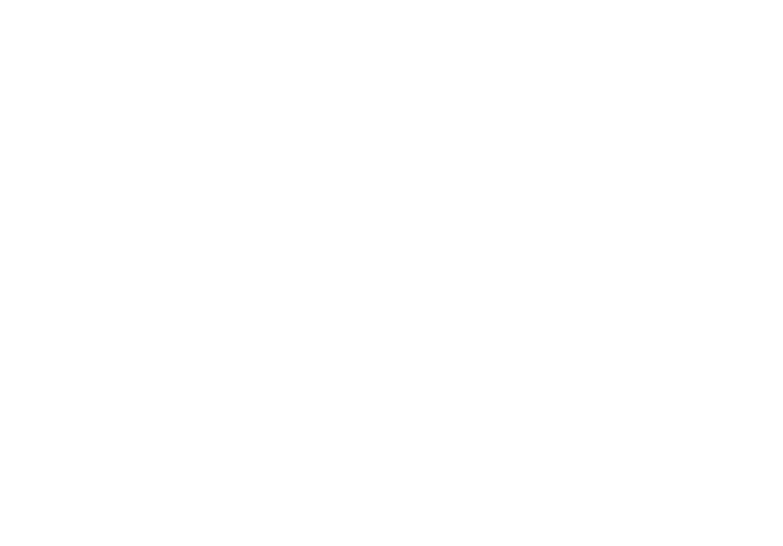
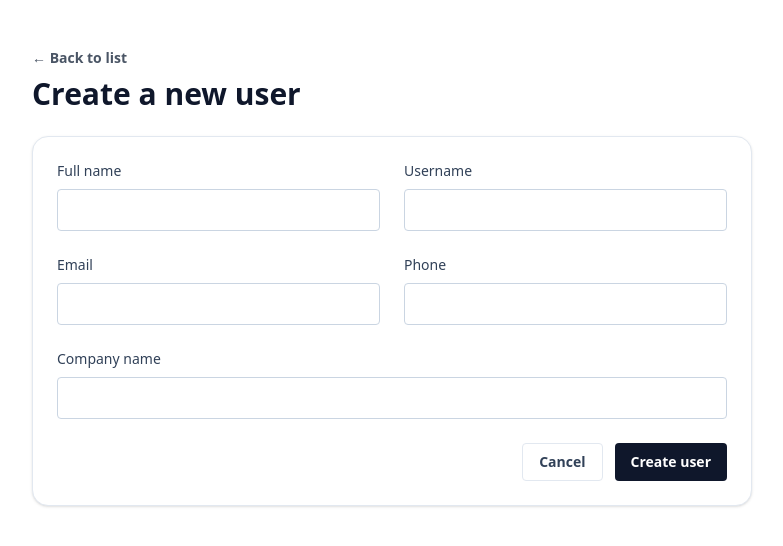
Before and after one commit to enesdmc0/minticity-case, a Next.js app: page /users/new in a window 1280 px wide. Before the commit this address had no page. Shown: the top 546 px of the page, without its empty margins (248-1031 px from the left). Built offline with nearby package versions, Linux system fonts and the light colour scheme.

Commit message:
feat: add create user form (#5)

```diff
--- a/app/page.tsx
+++ b/app/page.tsx
@@ -1,9 +1,14 @@
 import Link from 'next/link';
 import UsersTable from '@/components/users-table';
+import { getLocalUsers } from '@/lib/local-users';
 import { fetchUsers } from '@/lib/users';
 
 const Home = async () => {
-  const users = await fetchUsers();
+  const [remoteUsers, localUsers] = await Promise.all([
+    fetchUsers(),
+    getLocalUsers(),
+  ]);
+  const users = [...localUsers, ...remoteUsers];
 
   return (
     <main className="mx-auto flex max-w-6xl flex-col gap-6 px-6 py-12">
--- a/app/users/[id]/page.tsx
+++ b/app/users/[id]/page.tsx
@@ -1,6 +1,8 @@
 import Link from "next/link";
 import { notFound } from "next/navigation";
+import { findLocalUserById } from "@/lib/local-users";
 import { fetchUserById } from "@/lib/users";
+import type { User } from "@/lib/types";
 
 type UserDetailPageProps = {
   params: Promise<{
@@ -16,9 +18,14 @@
     notFound();
   }
 
-  const user = await fetchUserById({ id: userId });
+  let user: User | undefined;
+  try {
+    user = await fetchUserById({ id: userId });
+  } catch {
+    user = await findLocalUserById(userId);
+  }
 
-  if (!user?.id) {
+  if (!user) {
     notFound();
   }
 
--- /dev/null
+++ b/app/users/new/actions.ts
@@ -0,0 +1,57 @@
+"use server";
+
+import { revalidatePath } from "next/cache";
+import { saveLocalUser } from "@/lib/local-users";
+import type { User } from "@/lib/types";
+
+export type CreateUserFormState = {
+  success: boolean;
+  message: string;
+};
+
+const validateEmail = (email: string) => /\S+@\S+\.\S+/.test(email);
+
+export const createUserAction = async (
+  _prevState: CreateUserFormState,
+  formData: FormData,
+): Promise<CreateUserFormState> => {
+  const name = formData.get("name")?.toString().trim();
+  const username = formData.get("username")?.toString().trim();
+  const email = formData.get("email")?.toString().trim();
+  const phone = formData.get("phone")?.toString().trim();
+  const company = formData.get("company")?.toString().trim();
+
+  if (!name || !username || !email || !phone || !company) {
+    return { success: false, message: "All fields are required." };
+  }
+
+  if (!validateEmail(email)) {
+    return { success: false, message: "Please enter a valid email address." };
+  }
+
+  const newUser: User = {
+    id: Date.now(),
+    name,
+    username,
+    email,
+    phone,
+    website: "N/A",
+    address: {
+      street: "N/A",
+      suite: "N/A",
+      city: "N/A",
+      zipcode: "N/A",
+      geo: { lat: "0", lng: "0" },
+    },
+    company: {
+      name: company,
+      catchPhrase: "Custom entry",
+      bs: "local-user",
+    },
+  };
+
+  await saveLocalUser(newUser);
+  revalidatePath("/");
+
+  return { success: true, message: "User created successfully." };
+};
--- /dev/null
+++ b/app/users/new/form.tsx
@@ -0,0 +1,98 @@
+'use client';
+
+import { useEffect } from 'react';
+import { useRouter } from 'next/navigation';
+import { useActionState } from 'react';
+import { createUserAction } from './actions';
+
+const CreateUserForm = () => {
+  const router = useRouter();
+  const [state, formAction, isPending] = useActionState(createUserAction, {
+    success: false,
+    message: '',
+  });
+
+  useEffect(() => {
+    if (state.success) {
+      router.push('/');
+    }
+  }, [state.success, router]);
+
+  return (
+    <form
+      action={formAction}
+      className="rounded-2xl border border-slate-200 bg-white p-6 shadow-sm"
+    >
+      <div className="grid gap-6 sm:grid-cols-2">
+        <label className="flex flex-col gap-2 text-sm font-medium text-slate-700">
+          Full name
+          <input
+            required
+            name="name"
+            type="text"
+            className="rounded border border-slate-300 px-3 py-2 text-base text-slate-900 focus:border-indigo-500 focus:outline-none"
+          />
+        </label>
+        <label className="flex flex-col gap-2 text-sm font-medium text-slate-700">
+          Username
+          <input
+            required
+            name="username"
+            type="text"
+            className="rounded border border-slate-300 px-3 py-2 text-base text-slate-900 focus:border-indigo-500 focus:outline-none"
+          />
+        </label>
+        <label className="flex flex-col gap-2 text-sm font-medium text-slate-700">
+          Email
+          <input
+            required
+            name="email"
+            type="email"
+            className="rounded border border-slate-300 px-3 py-2 text-base text-slate-900 focus:border-indigo-500 focus:outline-none"
+          />
+        </label>
+        <label className="flex flex-col gap-2 text-sm font-medium text-slate-700">
+          Phone
+          <input
+            required
+            name="phone"
+            type="text"
+            className="rounded border border-slate-300 px-3 py-2 text-base text-slate-900 focus:border-indigo-500 focus:outline-none"
+          />
+        </label>
+        <label className="sm:col-span-2 flex flex-col gap-2 text-sm font-medium text-slate-700">
+          Company name
+          <input
+            required
+            name="company"
+            type="text"
+            className="rounded border border-slate-300 px-3 py-2 text-base text-slate-900 focus:border-indigo-500 focus:outline-none"
+          />
+        </label>
+      </div>
+
+      {state.message && !state.success ? (
+        <p className="mt-4 text-sm font-medium text-red-600">{state.message}</p>
+      ) : null}
+
+      <div className="mt-6 flex justify-end gap-3">
+        <button
+          type="button"
+          onClick={() => router.push('/')}
+          className="rounded border border-slate-200 px-4 py-2 text-sm font-semibold text-slate-700 transition hover:border-slate-300"
+        >
+          Cancel
+        </button>
+        <button
+          type="submit"
+          disabled={isPending}
+          className="rounded bg-slate-900 px-4 py-2 text-sm font-semibold text-white transition hover:bg-slate-800 disabled:cursor-not-allowed disabled:opacity-60"
+        >
+          {isPending ? 'Creating...' : 'Create user'}
+        </button>
+      </div>
+    </form>
+  );
+};
+
+export default CreateUserForm;
--- /dev/null
+++ b/app/users/new/page.tsx
@@ -0,0 +1,24 @@
+import Link from 'next/link';
+import CreateUserForm from './form';
+
+const CreateUserPage = () => {
+  return (
+    <main className="mx-auto flex max-w-3xl flex-col gap-6 px-6 py-12">
+      <div className="flex flex-col gap-2">
+        <Link
+          href="/"
+          className="text-sm font-semibold text-gray-600 hover:underline"
+        >
+          ← Back to list
+        </Link>
+        <h1 className="text-3xl font-semibold text-slate-900">
+          Create a new user
+        </h1>
+      </div>
+
+      <CreateUserForm />
+    </main>
+  );
+};
+
+export default CreateUserPage;
--- /dev/null
+++ b/lib/local-users.ts
@@ -0,0 +1,39 @@
+import { cookies } from "next/headers";
+import type { User } from "./types";
+
+const LOCAL_USERS_COOKIE = "minticity_local_users";
+
+const readLocalUsers = async (): Promise<User[]> => {
+  const cookieStore = await cookies();
+  const store = cookieStore.get(LOCAL_USERS_COOKIE)?.value;
+
+  if (!store) return [];
+
+  try {
+    return JSON.parse(store) as User[];
+  } catch {
+    return [];
+  }
+};
+
+export const getLocalUsers = async (): Promise<User[]> => {
+  return readLocalUsers();
+};
+
+export const findLocalUserById = async (id: number): Promise<User | undefined> => {
+  const users = await readLocalUsers();
+  return users.find((user) => user.id === id);
+};
+
+export const saveLocalUser = async (user: User): Promise<void> => {
+  const cookieStore = await cookies();
+  const current = await readLocalUsers();
+  const nextUsers = [user, ...current];
+
+  cookieStore.set(LOCAL_USERS_COOKIE, JSON.stringify(nextUsers), {
+    httpOnly: true,
+    sameSite: "lax",
+    path: "/",
+    maxAge: 60 * 60 * 24,
+  });
+};
```
